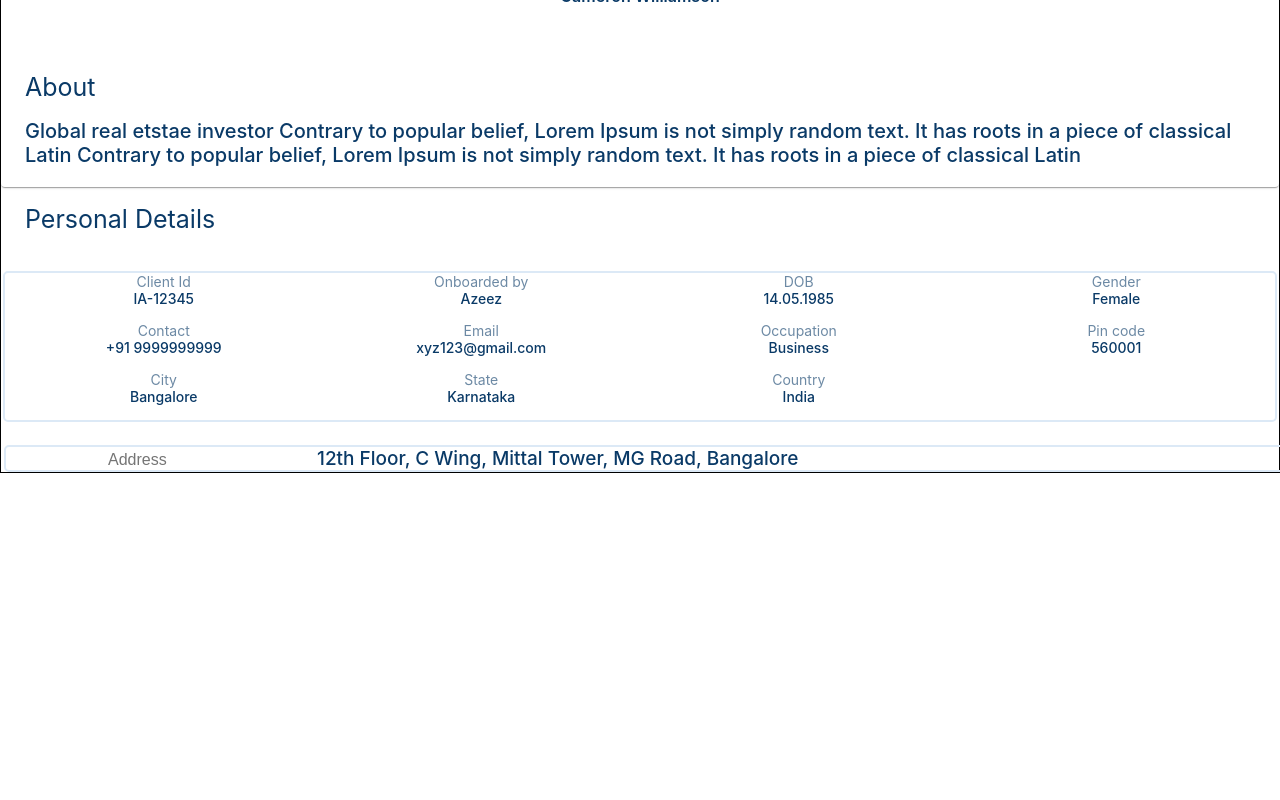
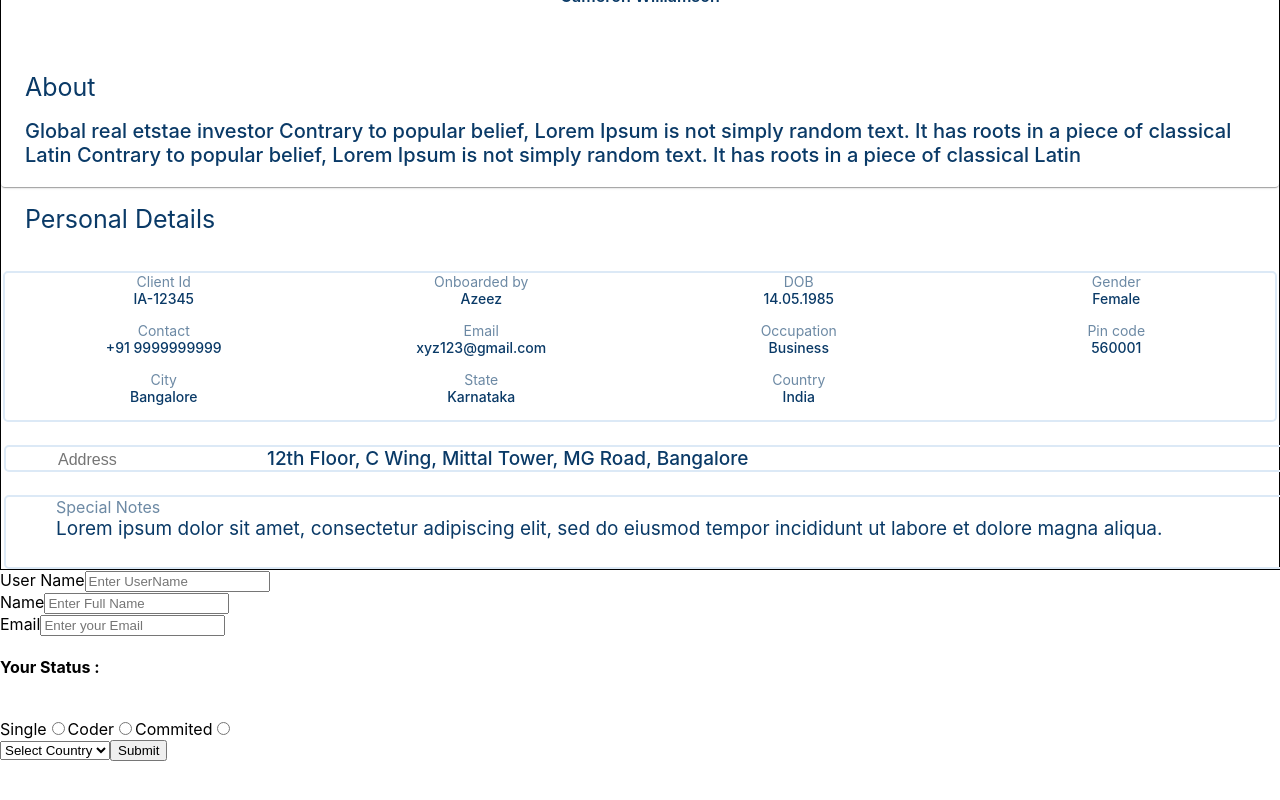
Before and after one commit to Nandaniyadav/Indiaasetz_Assignment, a React (Create React App) app: page / in a window 1280 px wide. Shown: the part 1365-2165 px from the top of the page. Before the commit the page ends 1838 px from the top, so only its background shows below. Built offline with nearby package versions, Linux system fonts and the light colour scheme.

Commit message:
start form

```diff
--- a/package.json
+++ b/package.json
@@ -11,11 +11,13 @@
     "@testing-library/jest-dom": "^5.17.0",
     "@testing-library/react": "^13.4.0",
     "@testing-library/user-event": "^13.5.0",
+    "formik": "^2.4.5",
     "react": "^18.2.0",
     "react-dom": "^18.2.0",
     "react-icons": "^4.12.0",
     "react-scripts": "5.0.1",
-    "web-vitals": "^2.1.4"
+    "web-vitals": "^2.1.4",
+    "yup": "^1.3.3"
   },
   "scripts": {
     "start": "react-scripts start",
--- a/src/App.js
+++ b/src/App.js
@@ -1,5 +1,6 @@
 
 import Heading from "./components/common/DashboardHeadings/Heading";
+import Form from "./components/common/Form/Form";
 import ProfileStatus from "./components/common/ProfileStatus/ProfileStatus";
 import Route from "./route";
 
@@ -9,6 +10,8 @@ function App() {
       <Route />
       <Heading/>
       <ProfileStatus/>
+
+      <Form/>
     </div>
   );
 }
--- a/src/components/common/DetailsAbout/About-style.css
+++ b/src/components/common/DetailsAbout/About-style.css
@@ -81,8 +81,8 @@
     border-radius: 5px;
 }
 
-input {
-    margin-left: 100px;
+.inputstyle {
+    margin-left: 50px;
     border: none;
     color: rgba(10, 58, 103, 0.60);
     font-size: 16px;
@@ -97,3 +97,34 @@ input {
     font-weight: 500;
     word-wrap: break-word;
 }
+
+/* style for  Special Notes */
+.divspecialNotes {
+    height: 70px;
+    width: 100%;
+    color: rgba(10, 58, 103, 0.60);
+    font-size: 14px;
+    font-weight: 400;
+    word-wrap: break-word;
+    border: 2px solid #dce9f6;
+    margin-left: 3px;
+    margin-right: 3px;
+    border-radius: 5px;
+    margin-top: 23px;
+}
+
+.specialnotes {
+    color: rgba(10, 58, 103, 0.60);
+    font-size: 16px;
+    font-weight: 400;
+    word-wrap: break-word;
+    margin-left: 50px;
+}
+
+.specialdetails{
+    color: #0A3A67;
+    font-size: 19px;
+    font-weight: 400;
+    word-wrap: break-word ;
+    margin-left: 50px;
+}
--- a/src/components/common/DetailsAbout/About.js
+++ b/src/components/common/DetailsAbout/About.js
@@ -86,8 +86,12 @@ const About = () => {
 
 {/* company address */}
 <div className="addressdiv">
-<input placeholder="Address"/>
+<input className="inputstyle" placeholder="Address"/>
 <div className="companyAddress">12th Floor, C Wing, Mittal Tower, MG Road, Bangalore</div>
+</div>
+<div className="divspecialNotes">
+    <div className="specialnotes">Special Notes</div>
+    <div className="specialdetails">Lorem ipsum dolor sit amet, consectetur adipiscing elit, sed do eiusmod tempor incididunt ut labore et dolore magna aliqua.</div>
 </div>
     </div>
   );
--- /dev/null
+++ b/src/components/common/Form/Form-style.css
@@ -0,0 +1,3 @@
+.formcontainer{
+    height: 500px;
+}
--- /dev/null
+++ b/src/components/common/Form/Form.js
@@ -0,0 +1,108 @@
+import React from "react";
+import "./Form-style.css";
+import * as Yup from 'yup';
+import { useFormik } from "formik";
+const Form = () => {
+    const Formik = useFormik({
+        initialValues: {
+            username: "",
+            name: "",
+            email: "",
+            status: "",
+            country:"",
+        },
+        validationSchema:Yup.object({
+            username:Yup.string()
+            .min(3,"User Name must be minimum 3 chracter ")
+            .required("This field must be require"),
+            name:Yup.string()
+            .required("This is required"),
+            email:Yup.string()
+            .email("This is required")
+            .required("@ must be required valid mail use @ symbol"),
+            status:Yup.string()
+            .required("This is required"),
+            country:Yup.string()
+            .required("This is required"),
+        }),
+        onSubmit(values) {
+            console.log("Form submited", values);
+        },
+    });
+    console.log(Formik.touched)
+
+    return (
+        <div className="formcontainer">
+            <form onSubmit={Formik.handleSubmit}>
+                User Name
+                <input
+                    type="text"
+                    name="username"
+                    onChange={Formik.handleChange}
+                    value={Formik.values.username}
+                    onBlur={Formik.handleBlur}
+                    placeholder="Enter UserName"
+                />
+                {Formik.touched.username && Formik.errors.username && <p style={{color:'red'}}>{Formik.errors.username}</p>}
+                <br />
+                Name
+                <input
+                    type="text"
+                    name="name"
+                    onChange={Formik.handleChange}
+                    value={Formik.values.name}
+                    onBlur={Formik.handleBlur}
+                    placeholder="Enter Full Name"
+                />
+                   {Formik.touched.name && Formik.errors.name && <p style={{color:'red'}}>{Formik.errors.name}</p>}
+                <br />
+                Email
+                <input
+                    type="text"
+                    name="email"
+                    onChange={Formik.handleChange}
+                    value={Formik.values.email}
+                    onBlur={Formik.handleBlur}
+                    placeholder="Enter your Email"
+                />
+                   {Formik.touched.email && Formik.errors.email && <p style={{color:'red'}}>{Formik.errors.email}</p>}
+                <br />
+                <h4>Your Status :</h4>
+                <br />
+                <label>Single</label>
+                <input
+                    type="radio"
+                    name="status"
+                    value="single"
+                    onChange={Formik.handleChange}
+                />
+                <label>Coder</label>
+                <input
+                    type="radio"
+                    name="status"
+                    value="coder"
+                    onChange={Formik.handleChange}
+                />
+                <label>Commited</label>
+                <input
+                    type="radio"
+                    name="status"
+                    value="commited"
+                    onChange={Formik.handleChange}
+                />
+                {Formik.touched.status && Formik.errors.status && <p style={{color:'red'}}>{Formik.errors.status}</p>}
+                <br />
+                <select name="country" onChange={Formik.handleChange}>
+                    <option value="">Select Country</option>
+                    <option value="india">India</option>
+                    <option value="pakistaan">Pakistaan</option>
+                    <option value="nepal">Nepal</option>
+                </select>
+                {Formik.touched.country && Formik.errors.country && <p style={{color:'red'}}>{Formik.errors.country}</p>}
+                <button type="submit">Submit</button>
+            </form>
+        </div>
+    );
+};
+
+export default Form;
```
Also changed, not shown: 1 other file (tests, documents, lock files or other folders).
